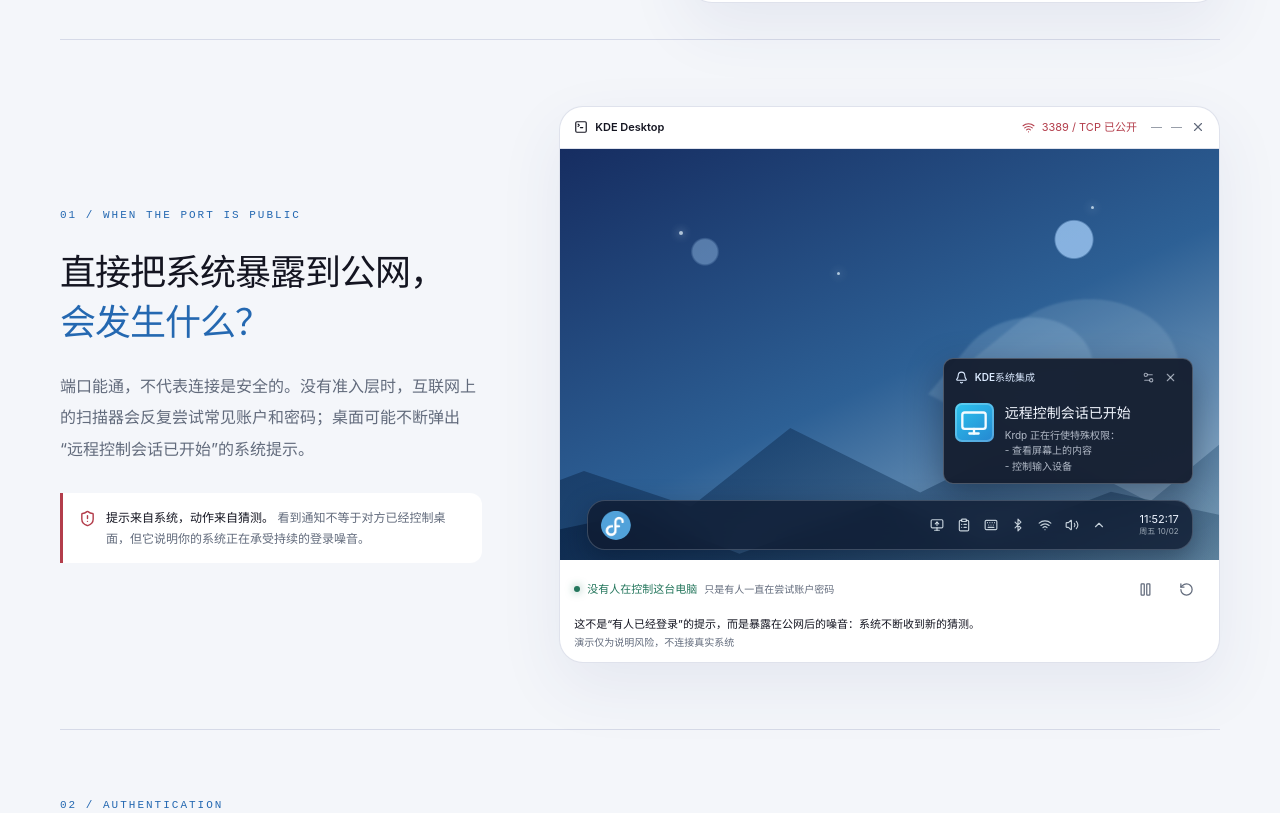
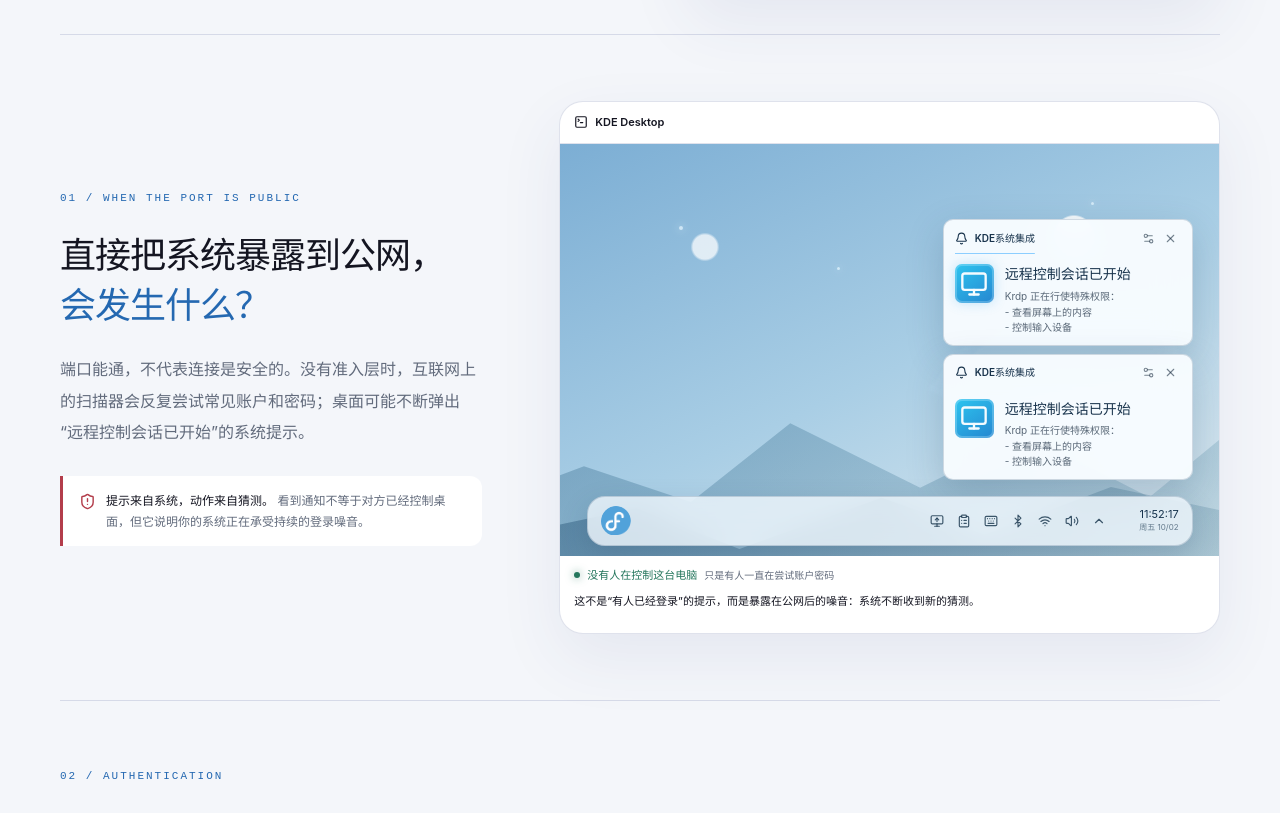
Before and after one commit to zxaBinbina/homepage, a Vue app: page /projects/rdp-access-auth/ in a window 1280 px wide. Shown: the part 687-1500 px from the top of the page. Built offline with nearby package versions, Linux system fonts and the light colour scheme; no server answers.

Commit message:
feat: 优化 AuthDemo 和 ExposureDemo 组件，简化文本显示和通知管理逻辑

```diff
--- a/src/rdp/components/AuthDemo.vue
+++ b/src/rdp/components/AuthDemo.vue
@@ -287,13 +287,7 @@
     </div>
     <p class="demo-caption" :aria-live="manual ? 'polite' : 'off'" aria-atomic="true">
       {{ caption
-      }}<span>{{
-        reduced
-          ? '已减少动态效果 · 点击切换结果'
-          : paused
-            ? '演示已暂停'
-            : '仅作流程展示，不提交密码或发起认证'
-      }}</span>
+      }}<span>{{ reduced ? '已减少动态效果 · 点击切换结果' : paused ? '演示已暂停' : '' }}</span>
     </p>
   </section>
 </template>
--- a/src/rdp/components/ExposureDemo.vue
+++ b/src/rdp/components/ExposureDemo.vue
@@ -24,22 +24,31 @@
 const paused = ref(false)
 const inView = ref(false)
 const visible = ref(!document.hidden)
-const tick = ref(0)
-const noticeVisible = ref(true)
-const noticePhase = ref<'visible' | 'gap'>('visible')
-const noticeRemaining = ref(5000)
+type ExposureNotice = {
+  id: number
+  remaining: number
+  startedAt: number
+}
+
+const noticeDuration = 5000
+const noticeInterval = 1800
+const noticeGap = 500
+const notices = ref<ExposureNotice[]>([
+  {
+    id: 0,
+    remaining: noticeDuration,
+    startedAt: 0,
+  },
+])
 const clockTime = ref('')
 const clockDate = ref('')
-const noticeIndex = computed(() => tick.value)
+const orderedNotices = computed(() => [...notices.value].reverse())
 const running = computed(() => !reduced.value && !paused.value && inView.value && visible.value)
 
-let timer: ReturnType<typeof setTimeout> | undefined
+let noticeTimer: ReturnType<typeof setTimeout> | undefined
 let clockTimer: ReturnType<typeof setInterval> | undefined
 let observer: IntersectionObserver | undefined
-let phaseStartedAt = 0
-
-const noticeDuration = 5000
-const noticeGap = 420
+let nextNoticeId = 1
 
 function pad(value: number) {
   return String(value).padStart(2, '0')
@@ -53,58 +62,85 @@
 }
 
 function clearSchedule() {
-  clearTimeout(timer)
-  timer = undefined
+  clearTimeout(noticeTimer)
+  noticeTimer = undefined
+}
+
+function addNotice() {
+  notices.value = [
+    ...notices.value,
+    {
+      id: nextNoticeId++,
+      remaining: noticeDuration,
+      startedAt: running.value ? performance.now() : 0,
+    },
+  ].slice(-2)
 }
 
 function pauseSchedule() {
-  if (phaseStartedAt) {
-    noticeRemaining.value = Math.max(
-      0,
-      noticeRemaining.value - (performance.now() - phaseStartedAt),
-    )
-    phaseStartedAt = 0
-  }
+  const now = performance.now()
+  notices.value = notices.value.map((notice) => ({
+    ...notice,
+    remaining: notice.startedAt
+      ? Math.max(0, notice.remaining - (now - notice.startedAt))
+      : notice.remaining,
+    startedAt: 0,
+  }))
   clearSchedule()
 }
 
-function advanceNotice() {
-  if (noticePhase.value === 'visible') {
-    noticeVisible.value = false
-    noticePhase.value = 'gap'
-    noticeRemaining.value = noticeGap
-  } else {
-    tick.value += 1
-    noticeVisible.value = true
-    noticePhase.value = 'visible'
-    noticeRemaining.value = noticeDuration
-  }
-  schedule()
+function removeNotice(id: number) {
+  notices.value = notices.value.filter((notice) => notice.id !== id)
 }
 
 function schedule() {
   clearSchedule()
-  if (!running.value || noticeRemaining.value <= 0) return
-  phaseStartedAt = performance.now()
-  timer = setTimeout(advanceNotice, noticeRemaining.value)
+  if (!running.value) return
+
+  const now = performance.now()
+  notices.value = notices.value.map((notice) =>
+    notice.startedAt ? notice : { ...notice, startedAt: now },
+  )
+  const expired = notices.value.find((notice) => notice.remaining - (now - notice.startedAt) <= 0)
+  if (expired) {
+    removeNotice(expired.id)
+    noticeTimer = setTimeout(() => {
+      if (running.value && notices.value.length < 2) addNotice()
+      schedule()
+    }, noticeGap)
+    return
+  }
+
+  if (notices.value.length < 2) {
+    const nextExpiry = notices.value.length
+      ? Math.max(0, notices.value[0].remaining - (now - notices.value[0].startedAt))
+      : Infinity
+    const nextAt = notices.value.length ? Math.min(noticeInterval, nextExpiry) : 0
+    noticeTimer = setTimeout(() => {
+      addNotice()
+      schedule()
+    }, nextAt)
+    return
+  }
+
+  const nextExpiry = Math.min(
+    ...notices.value.map((notice) => notice.remaining - (now - notice.startedAt)),
+  )
+  noticeTimer = setTimeout(schedule, Math.max(0, nextExpiry))
 }
 
 function replay() {
   clearSchedule()
-  tick.value = 0
-  noticeVisible.value = true
-  noticePhase.value = 'visible'
-  noticeRemaining.value = noticeDuration
+  nextNoticeId = 0
+  notices.value = []
   paused.value = false
+  addNotice()
   schedule()
 }
 
-function dismissNotice() {
-  if (!noticeVisible.value) return
-  pauseSchedule()
-  noticeVisible.value = false
-  noticePhase.value = 'gap'
-  noticeRemaining.value = noticeGap
+function dismissNotice(id: number) {
+  if (!notices.value.some((notice) => notice.id === id)) return
+  removeNotice(id)
   schedule()
 }
 
@@ -155,15 +191,11 @@
     ref="root"
     class="exposure-demo"
     :class="{ 'is-running': running, 'is-paused': !running }"
-    :data-notice="noticeIndex"
+    :data-notice-count="notices.length"
     aria-label="直接暴露远程桌面的风险动画"
   >
     <div class="exposure-toolbar">
       <span class="exposure-window-title"><TerminalSquare :size="14" /> KDE Desktop</span>
-      <span class="exposure-toolbar-label"><Wifi :size="13" /> 3389 / TCP 已公开</span>
-      <span class="exposure-window-actions" aria-hidden="true"
-        ><span></span><span></span><X :size="14"
-      /></span>
     </div>
 
     <div class="exposure-desktop">
@@ -175,14 +207,25 @@
         <span class="exposure-star star-three"></span>
       </div>
 
-      <div v-if="noticeVisible" :key="noticeIndex" class="exposure-notice" role="status">
+      <TransitionGroup name="exposure-notices" tag="div" class="exposure-notices">
+        <div
+          v-for="notice in orderedNotices"
+          :key="notice.id"
+          class="exposure-notice"
+          role="status"
+        >
           <div class="exposure-notice-head">
             <span class="exposure-notice-app"><Bell :size="13" /> KDE系统集成</span>
             <span class="exposure-notice-actions">
               <button type="button" aria-label="通知设置" title="通知设置">
                 <Settings2 :size="13" />
               </button>
-            <button type="button" aria-label="关闭通知" title="关闭通知" @click="dismissNotice">
+              <button
+                type="button"
+                aria-label="关闭通知"
+                title="关闭通知"
+                @click="dismissNotice(notice.id)"
+              >
                 <X :size="13" />
               </button>
             </span>
@@ -198,6 +241,7 @@
             </div>
           </div>
         </div>
+      </TransitionGroup>
 
       <div class="exposure-taskbar">
         <div class="exposure-taskbar-launch">
@@ -229,29 +273,9 @@
         <span class="exposure-state-dot"></span><b>没有人在控制这台电脑</b
         ><span>只是有人一直在尝试账户密码</span>
       </div>
-      <div v-if="!reduced" class="exposure-controls">
-        <button
-          type="button"
-          :aria-label="paused ? '播放风险演示' : '暂停风险演示'"
-          :title="paused ? '播放风险演示' : '暂停风险演示'"
-          @click="paused = !paused"
-        >
-          <Play v-if="paused" :size="15" /><Pause v-else :size="15" />
-        </button>
-        <button type="button" aria-label="重播风险演示" title="重播风险演示" @click="replay">
-          <RotateCcw :size="15" />
-        </button>
-      </div>
     </div>
     <p class="exposure-caption">
       这不是“有人已经登录”的提示，而是暴露在公网后的噪音：系统不断收到新的猜测。
-      <span>{{
-        reduced
-          ? '已减少动态效果 · 通知内容保持可读'
-          : paused
-            ? '演示已暂停'
-            : '演示仅为说明风险，不连接真实系统'
-      }}</span>
     </p>
   </section>
 </template>
@@ -267,7 +291,7 @@
 }
 .exposure-toolbar {
   display: grid;
-  grid-template-columns: 1fr auto auto;
+  grid-template-columns: 1fr auto;
   align-items: center;
   gap: 14px;
   min-height: 42px;
@@ -293,17 +317,6 @@
 .exposure-toolbar-label {
   color: var(--status-danger);
   white-space: nowrap;
-}
-.exposure-window-actions {
-  display: flex;
-  align-items: center;
-  gap: 9px;
-}
-.exposure-window-actions span {
-  width: 11px;
-  height: 1px;
-  background: var(--muted);
-  opacity: 0.65;
 }
 .exposure-desktop {
   position: relative;
@@ -402,12 +415,19 @@
   width: 3px;
   height: 3px;
 }
-.exposure-notice {
+.exposure-notices {
   position: absolute;
   z-index: 4;
   right: calc((100% - min(92%, 620px)) / 2);
   bottom: 76px;
   width: min(250px, calc(100% - 34px));
+  display: flex;
+  flex-direction: column;
+  gap: 8px;
+}
+.exposure-notice {
+  position: relative;
+  width: 100%;
   padding: 8px 11px 9px;
   border: 1px solid rgba(228, 239, 255, 0.26);
   border-radius: 10px;
@@ -586,9 +606,75 @@
   color: var(--muted);
   font-size: 10px;
 }
+:global(html[data-theme='light'] .exposure-wallpaper) {
+  background:
+    radial-gradient(circle at 78% 22%, rgba(255, 255, 255, 0.9) 0 3%, transparent 3.3%),
+    radial-gradient(circle at 22% 25%, rgba(255, 255, 255, 0.72) 0 2%, transparent 2.4%),
+    linear-gradient(155deg, #7caed4 0%, #a9cee5 53%, #dfeaf0 100%);
+}
+:global(html[data-theme='light'] .exposure-wallpaper::before) {
+  background: linear-gradient(145deg, rgba(53, 105, 140, 0.42), rgba(91, 155, 177, 0.18));
+}
+:global(html[data-theme='light'] .exposure-wallpaper::after) {
+  background: linear-gradient(145deg, rgba(31, 76, 112, 0.48), rgba(86, 145, 167, 0.16));
+}
+:global(html[data-theme='light'] .exposure-notice) {
+  border-color: rgba(40, 77, 112, 0.2);
+  background: rgba(248, 252, 255, 0.96);
+  color: #172a3d;
+  box-shadow: 0 12px 36px rgba(30, 67, 100, 0.22);
+}
+:global(html[data-theme='light'] .exposure-notice-head) {
+  color: rgba(23, 42, 61, 0.58);
+}
+:global(html[data-theme='light'] .exposure-notice-app),
+:global(html[data-theme='light'] .exposure-notice-body strong) {
+  color: #18334c;
+}
+:global(html[data-theme='light'] .exposure-notice-actions button) {
+  color: rgba(23, 42, 61, 0.58);
+}
+:global(html[data-theme='light'] .exposure-notice-actions button:hover),
+:global(html[data-theme='light'] .exposure-notice-actions button:focus-visible) {
+  background: rgba(23, 75, 117, 0.1);
+  color: #18334c;
+}
+:global(html[data-theme='light'] .exposure-notice-body p) {
+  color: rgba(23, 42, 61, 0.7);
+}
+:global(html[data-theme='light'] .exposure-taskbar) {
+  border-color: rgba(40, 77, 112, 0.2);
+  background: rgba(244, 250, 255, 0.78);
+  color: rgba(23, 52, 76, 0.82);
+  box-shadow: 0 10px 28px rgba(30, 67, 100, 0.2);
+}
+:global(html[data-theme='light'] .exposure-taskbar-time) {
+  color: #17344e;
+}
+:global(html[data-theme='light'] .exposure-taskbar-time small) {
+  color: rgba(23, 52, 76, 0.62);
+}
 @media (prefers-reduced-motion: no-preference) {
-  .is-running .exposure-notice {
-    animation: exposure-notice-enter 0.35s var(--motion-ease);
+  .exposure-notices-move {
+    transition: transform 0.35s var(--motion-ease) 0.35s;
+  }
+  .exposure-notices-enter-active,
+  .exposure-notices-leave-active {
+    transition:
+      transform 0.35s var(--motion-ease),
+      opacity 0.35s ease;
+  }
+  .exposure-notices-leave-active {
+    position: absolute;
+    width: 100%;
+  }
+  .exposure-notices-enter-from {
+    opacity: 0;
+    transform: translateX(18px);
+  }
+  .exposure-notices-leave-to {
+    opacity: 0;
+    transform: translateY(8px);
   }
   .is-running .exposure-notice-icon {
     animation: exposure-notice-pulse 1.2s ease-in-out infinite alternate;
@@ -639,7 +725,7 @@
   .exposure-desktop {
     min-height: 325px;
   }
-  .exposure-notice {
+  .exposure-notices {
     width: min(250px, calc(100% - 34px));
     bottom: 72px;
   }
@@ -654,17 +740,47 @@
     margin-top: -6px;
     padding-left: 21px;
   }
-  .exposure-window-actions {
-    grid-column: 2;
-    grid-row: 1;
-  }
   .exposure-desktop {
     min-height: 310px;
   }
-  .exposure-notice {
+  .exposure-notices {
     right: 8px;
     bottom: 72px;
     width: min(210px, calc(100% - 34px));
+  }
+  .exposure-notice {
+    padding: 6px 8px 7px;
+    border-radius: 8px;
+  }
+  .exposure-notice-head {
+    gap: 6px;
+    padding-bottom: 3px;
+  }
+  .exposure-notice-app {
+    font-size: 9px;
+  }
+  .exposure-notice-actions button {
+    width: 18px;
+    height: 18px;
+  }
+  .exposure-notice-body {
+    gap: 8px;
+    padding-top: 7px;
+  }
+  .exposure-notice-icon {
+    width: 30px;
+    height: 30px;
+  }
+  .exposure-notice-body strong {
+    font-size: 12px;
+    line-height: 1.3;
+  }
+  .exposure-notice-body p {
+    font-size: 9px;
+    line-height: 1.35;
+  }
+  .exposure-notice-body strong + p {
+    margin-top: 3px;
   }
   .exposure-taskbar {
     width: calc(100% - 16px);
```
Lines whose indentation alone changed are shown as unchanged.
